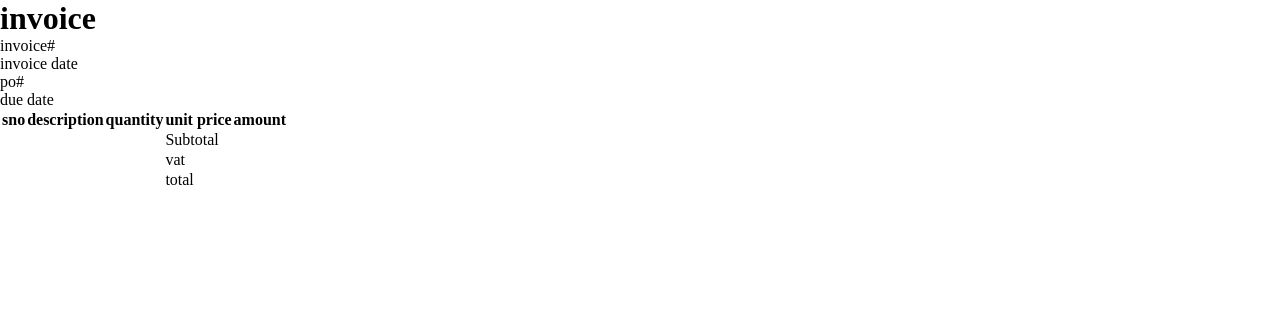
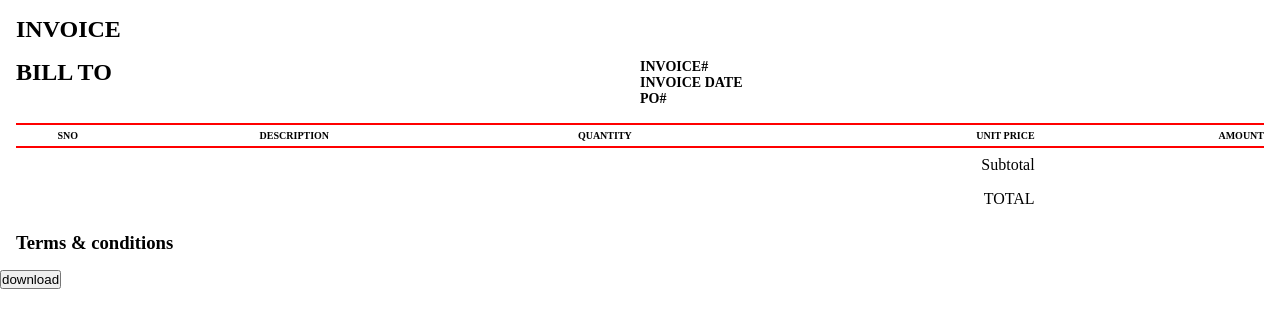
Before and after one commit to ibimina/Bill, a Next.js app: page /invoice in a window 1280 px wide. Shown: the top 328 px of the page. Built offline with nearby package versions, Linux system fonts and the light colour scheme.

Commit message:
docs: convert html to pdf

```diff
--- a/src/pages/invoice.tsx
+++ b/src/pages/invoice.tsx
@@ -1,88 +1,112 @@
 import { Invoicee } from "@/models/invoice"
+import { jsPDF } from "jspdf";
+import Image from "next/image"
 import { useEffect, useState } from "react"
-
+import styles from '@/styles/Invoice.module.css'
 
 
 const Invoice = () => {
     const [invoiceInfo, setInvoiceInfo] = useState<Invoicee>()
     const [sender, setSender] = useState<string[]>()
     const [address, setAddress] = useState<string[]>()
+    const pdf = new jsPDF();
+    const generatePdf = () => {
+        let docs = document.querySelector("main")! as HTMLDivElement
+        pdf.html(docs, {
+            callback: function (doc) {
+                // Save the PDF
+                doc.save(invoiceInfo?.invoicenum);
+            },
+            x: 15,
+            y: 15,
+            width: 170, //target width in the PDF document
+            windowWidth: 650 //window width in CSS pixels
+        });
+    }
     useEffect(() => {
-
         const storage = localStorage?.getItem("invoice")!
         setInvoiceInfo(JSON.parse(storage))
-        console.log(invoiceInfo, storage)
         setSender(invoiceInfo?.from.split("\n"))
         setAddress(invoiceInfo?.billto.split("\n"))
-    }, [invoiceInfo])
-    console.log(invoiceInfo)
-
+    }, [invoiceInfo?.billto, invoiceInfo?.from])
 
     return (
         <>
-            <div className="sender">
-                <h1>invoice</h1>
+            <main className={styles.container}>
+                <div className={styles.sender}>
+                    <section>
+                        <h1 className={styles.uppercase}>invoice</h1>
                         {sender?.map((item, index) => (
-                    <p key={index}>{item}</p>
+                            <p key={index} className={styles.semi}>{item}</p>
                         ))}
+                    </section>
+
+                    {invoiceInfo?.logo && <div><Image src={invoiceInfo.logo} width={30} height={30} alt="logo" /></div>}
                 </div>
-            <div className="address">
+                <div className={styles.address}>
                     <div className="billto">
+                        <h2 className={styles.uppercase}>bill to</h2>
                         {address?.map((item, index) => (
                             <p key={index}>{item}</p>
                         ))}
                     </div>
                     <div className="invoice_info">
-                    <p className="invoice_no"><span>invoice#</span>{invoiceInfo?.invoicenum}</p>
-                    <p className="date"><span>invoice date</span>{invoiceInfo?.date}</p>
-                    <p className="po"><span>po#</span> {invoiceInfo?.po}</p>
-                    <p className="due_datae"><span>due date</span></p>
+                        <p className={styles.flex}><span className={`${styles.uppercase} ${styles.semi}  ${styles.font_mid}`}>invoice# </span>{invoiceInfo?.invoicenum}</p>
+                        <p className={styles.flex}><span className={`${styles.uppercase} ${styles.semi}  ${styles.font_mid}`}>invoice date </span>{invoiceInfo?.date}</p>
+                        <p className={styles.flex}><span className={`${styles.uppercase} ${styles.semi}  ${styles.font_mid}`}>po# </span> {invoiceInfo?.po}</p>
                     </div>
                 </div>
-            <table>
-                <thead>
-                    <tr>
-                        <th>sno</th>
-                        <th>description</th>
-                        <th>quantity</th>
-                        <th>unit price</th>
-                        <th>amount</th>
+                <table className={styles.table}>
+                    <thead >
+                        <tr className={styles.head}>
+                            <th className={`${styles.padding} ${styles.head} ${styles.center}`}>sno</th>
+                            <th className={`${styles.padding} ${styles.head}`}>description</th>
+                            <th className={`${styles.padding} ${styles.head}`}>quantity</th>
+                            <th className={`${styles.padding} ${styles.head}  ${styles.end}`}>unit price</th>
+                            <th className={`${styles.padding} ${styles.head}  ${styles.end}`}>amount</th>
                         </tr>
                     </thead>
                     <tbody>
                         {invoiceInfo?.itemlist?.map((item, index) => (
-                        <tr key={index}>
-                            <td>{index + 1}</td>
-                            <td>{item.description}</td>
-                            <td>{item.quantity}</td>
-                            <td>{item.unit}</td>
-                            <td>{item.Amount}</td>
+                            <tr key={index} className={styles.padding}>
+                                <td className={`${styles.padding} ${styles.center}`}>{index + 1}</td>
+                                <td className={`${styles.padding} ${styles.left}`}>{item.description}</td>
+                                <td className={`${styles.padding}  ${styles.center}`}>{item.quantity}</td>
+                                <td className={`${styles.padding}  ${styles.end}`}>{item.unit.toLocaleString()}</td>
+                                <td className={`${styles.padding}  ${styles.end}`}>{item.Amount}</td>
                             </tr>
                         ))}
+                        <tr >
+                            <td className={styles.padding}></td>
+                            <td className={styles.padding}></td>
+                            <td className={styles.padding}></td>
+                            <td className={`${styles.padding} ${styles.bold}`}>Subtotal</td>
+                            <td className={`${styles.padding} ${styles.bold}`}>{invoiceInfo?.subtotal.toLocaleString()}</td>
+                        </tr>
+                        {invoiceInfo?.tax?.tax_description && <tr>
+                            <td className={styles.padding}></td>
+                            <td className={styles.padding}></td>
+                            <td className={styles.padding}></td>
+                            <td className={`${styles.padding} ${styles.bold}`}>{invoiceInfo?.tax?.tax_description} <span>{invoiceInfo?.tax?.taxrate}%</span></td>
+                            <td className={`${styles.padding} ${styles.bold}`}>{invoiceInfo?.vat.toLocaleString()}</td>
+                        </tr>}
                         <tr>
-                        <td></td>
-                        <td></td>
-                        <td></td>
-                        <td>Subtotal</td>
-                        <td>{invoiceInfo?.subtotal}</td>
-                    </tr>
-                    <tr>
-                        <td></td>
-                        <td></td>
-                        <td></td>
-                        <td>vat</td>
-                        <td></td>
-                    </tr>
-                    <tr>
-                        <td></td>
-                        <td></td>
-                        <td></td>
-                        <td>total</td>
-                        <td>{invoiceInfo?.total}</td>
+                            <td className={styles.padding}></td>
+                            <td className={styles.padding}></td>
+                            <td className={styles.padding}></td>
+                            <td className={`${styles.padding} ${styles.bold}`} >TOTAL</td>
+                            <td className={`${styles.padding} ${styles.bold}`}>{invoiceInfo?.total.toLocaleString()}</td>
                         </tr>
                     </tbody>
                 </table>
-
+                {invoiceInfo?.signature ? <Image src={invoiceInfo?.signature} width={30} height={30} alt="signature" className={styles.sign} />
+                    : <></>}
+                <article>
+                    <h3>Terms & conditions</h3>
+                    <p>{invoiceInfo?.Terms}</p>
+                </article>
+            </main>
+            <button onClick={generatePdf}>download</button>
         </>
     )
 }
```
Lines whose indentation alone changed are shown as unchanged.
